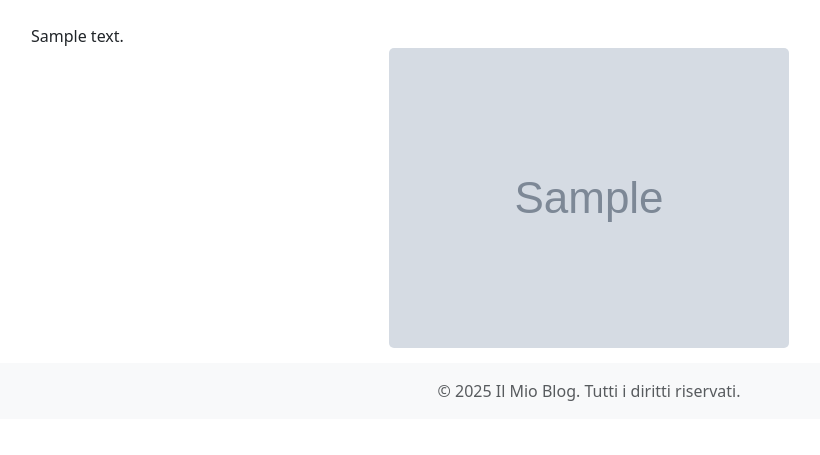
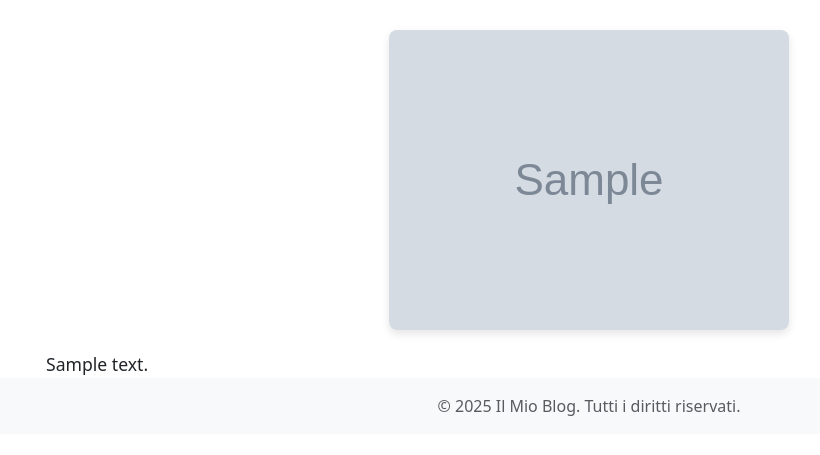
Before and after one commit to alesstosc/bloggo, a Flask app: page /posts/1 in a window 1280 px wide. Shown: the part 160-615 px from the top of the page, without its empty margins (51-871 px from the left). Run offline with Flask 3, Linux system fonts and the light colour scheme; tables that the repository leaves empty hold one stand-in row (values such as "Sample post"); grey boxes marked "Sample" are stand-in pictures.

Commit message:
problemi visualizzazione immagini

```diff
--- a/app/templates/posts/view_post.html
+++ b/app/templates/posts/view_post.html
@@ -9,12 +9,18 @@
             </p>
         </header>
         <div class="post-content">
-            {{ post.content|safe }}
-            {% if post.image_path %}
-                <img src="{{ url_for('static', filename=post.image_path) }}" class="post-image">
-            {% elif post.image_url %}
-                <img src="{{ post.image_url }}" class="post-image">
+            {% if post.image_path or post.image_url %}
+            <div class="post-image-container">
+                {% if post.image_path %}
+                    <img src="{{ url_for('static', filename=post.image_path) }}" class="post-image">
+                {% else %}
+                    <img src="{{ post.image_url }}" class="post-image">
+                {% endif %}
+            </div>
             {% endif %}
+            <div class="post-text">
+                {{ post.content|safe }}
+            </div>
         </div>
         {% if post.author == current_user %}
             <hr>
--- a/static/css/style.css
+++ b/static/css/style.css
@@ -1,10 +1,26 @@
+.post-image-container {
+    width: 100%;
+    text-align: center;
+    margin: 20px auto;
+}
+
 .post-image {
-    max-width: 100%;
-    max-height: 300px;
-    width: auto;
-    height: auto;
+    height: 300px;   /* Altezza fissa per tutte le immagini */
+    width: auto;     /* Larghezza proporzionale */
+    max-width: 100%; /* Non supera mai la larghezza del contenitore */
+    border-radius: 8px;
+    box-shadow: 0 4px 8px rgba(0,0,0,0.1);
     object-fit: contain;
-    border-radius: 5px;
-    margin: 0 auto 15px auto;
-    display: block;
+    display: inline-block;
 }
+
+.post-content {
+    font-size: 1.1rem;
+    line-height: 1.6;
+    margin-top: 30px;
+    padding: 0 15px;
+}
+
+.post-text {
+    margin-top: 20px;
+}
```
Also changed, not shown: app/templates/home.html (+7 -5 lines), app/static/uploads/GB22.jpg (added), app/static/uploads/Immagine_WhatsApp_2024-08-21_ore_11.51.10_82ccd165.jpg (added), app/static/uploads/Immagine_WhatsApp_2024-08-21_ore_11.51.10_c8b568ac.jpg (added), app/static/uploads/Immagine_WhatsApp_2024-08-21_ore_11.51.16_3d079d20.jpg (added), app/static/uploads/Immagine_WhatsApp_2024-08-21_ore_11.51.31_0a9b40eb.jpg (added), app/static/uploads/biondina.png (added), app/static/uploads/garage_2024-09-19_ore_10.48.jpg (added), app/static/uploads/garage_2024-09-19_ore_10.49.jpg (added), app/static/uploads/image_preview1.jpg (added), app/static/uploads/logo_burso.png (added), app/static/uploads/re_e_regina.jpg (added).
